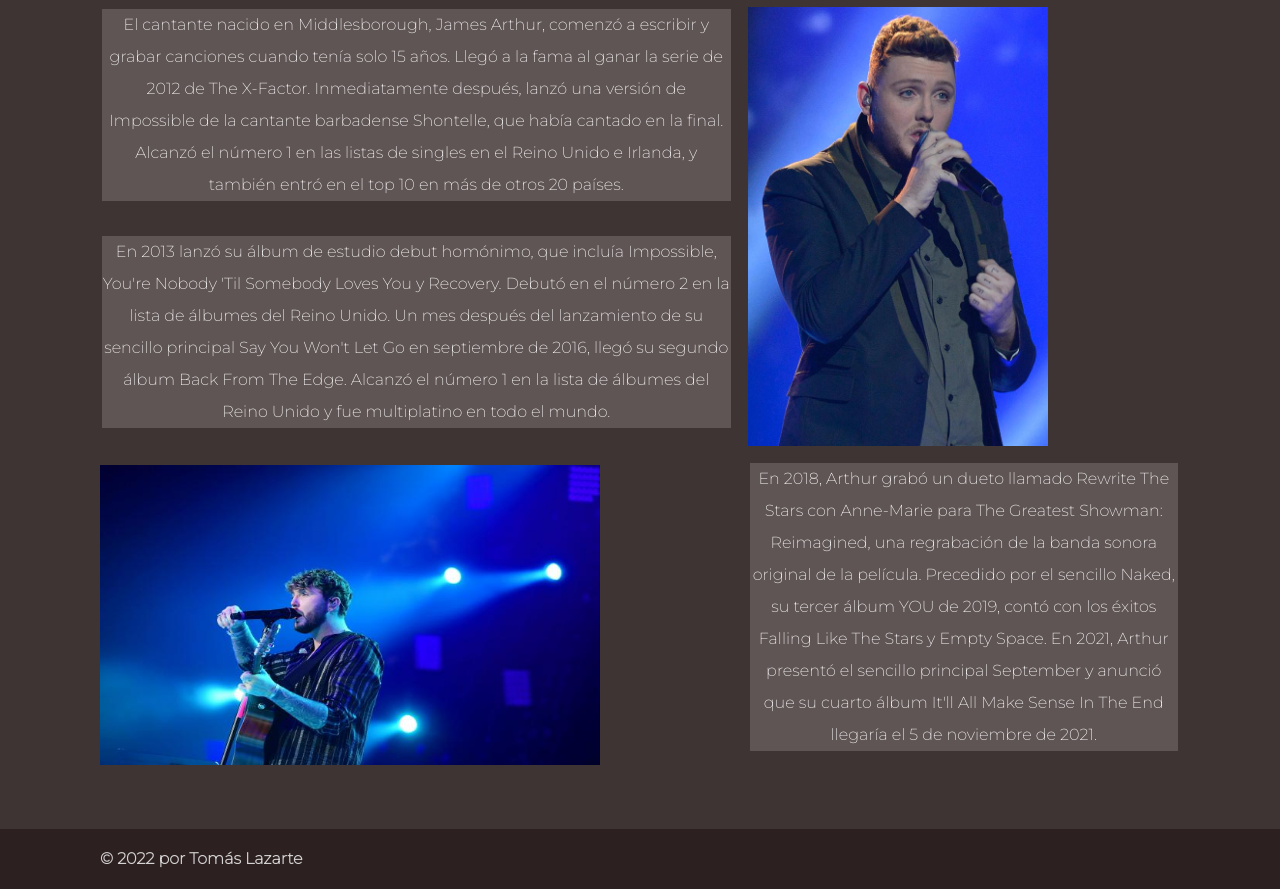
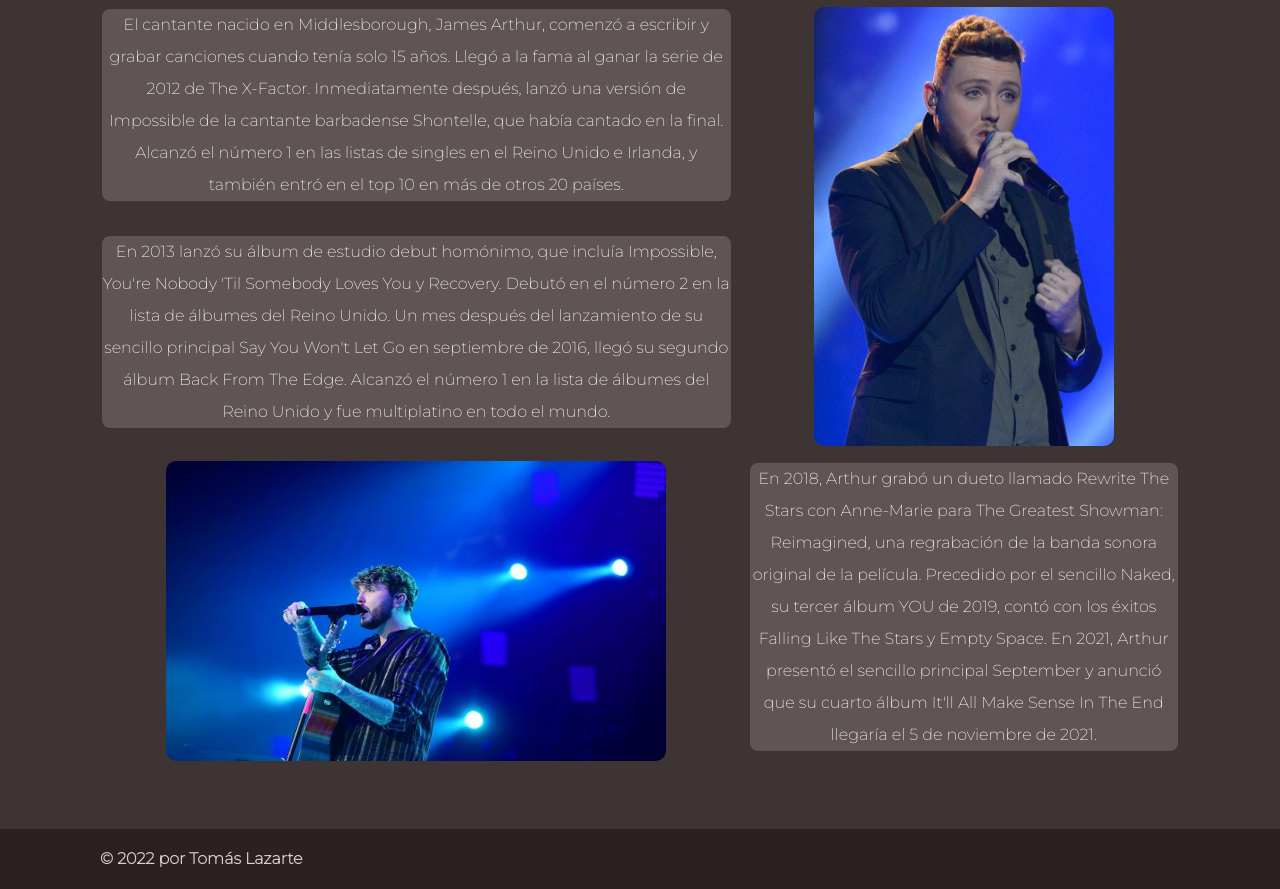
Before and after one commit to TomasLazarte/proyecto-final-desarrollo-web, a website: page secciones/about.html in a window 1280 px wide. Shown: the part 184-1073 px from the top of the page. Drawn offline with nearby package versions, Linux system fonts and the light colour scheme.

Commit message:
finalizacion proyecto

```diff
--- a/scss/partials/_about.scss
+++ b/scss/partials/_about.scss
@@ -17,30 +17,36 @@
     color: $color-texto;
     line-height: 2;
     font-size: 16px;
-    align-items: center;
+    align-content: center;
+    justify-items: center;
     .about-titulo {
         grid-area: titulo;
     }
     .about-texto-uno {
         grid-area: texto-uno;
         @include estilo-texto-about;
+        border-radius: $borde-imagenes;
     }
     .about-texto-dos {
         grid-area: texto-dos;
         @include estilo-texto-about;
+        border-radius: $borde-imagenes;
     }
     .about-img-uno {
         grid-area: imagen-uno;
+        border-radius: $borde-imagenes;
         height: 100%;
         width: 300px;
     }
     .about-img-dos {
         grid-area: imagen-dos;
+        border-radius: $borde-imagenes;
         height: 300px;
         width: 500px;
     }
     .about-texto-tres {
         grid-area: texto-tres;
+        border-radius: $borde-imagenes;
         @include estilo-texto-about;
     }
 }
@@ -91,7 +97,7 @@
         display: flex;
         flex-wrap: wrap;
         justify-content: center;
-        font-size: 12px;
+        font-size: $letra-chica;
         .about-img-uno {
             height: 300px;
             width: 250px;
--- a/scss/partials/_discografia.scss
+++ b/scss/partials/_discografia.scss
@@ -15,6 +15,7 @@
     line-height: 2;
     .discografia-titulo {
         grid-area: titulo;
+        text-align: center;
     }
     .album-uno {
         grid-area: album-uno;
@@ -67,7 +68,6 @@
         gap: 20px;
         line-height: 2;
         .discografia-titulo {
-            text-align: center;
             grid-area: titulo;
         }
         .album-uno {
@@ -126,7 +126,6 @@
         gap: 15px;
         line-height: 2;
         .discografia-titulo {
-            text-align: center;
             grid-area: titulo;
         }
         .album-uno {
--- a/scss/partials/_galeria.scss
+++ b/scss/partials/_galeria.scss
@@ -18,6 +18,7 @@
     gap: 10px;
     .galeria-titulo-uno {
         grid-area: titulo;
+        text-align: center;
     }
     .imagen-uno {
         border-radius: $borde-imagenes;
@@ -67,6 +68,7 @@
     gap: 20px;
     .galeria-titulo-dos {
         grid-area: titulo;
+        text-align: center;
     }
     .video-uno {
         border-radius: $borde-imagenes;
@@ -93,7 +95,6 @@
 @media (max-width: 1225px) {
     .galeria-imagenes{
         justify-content: center;
-        text-align: center;
         grid-template-columns: auto;
         grid-template-areas:
         "titulo titulo"
@@ -105,7 +106,6 @@
     }
     .galeria-videos {
         justify-content: center;
-        text-align: center;
         grid-template-areas:
         "titulo"
         "uno"
```
Also changed, not shown: secciones/galeria.html (+7 -0 lines), css/style.css.
